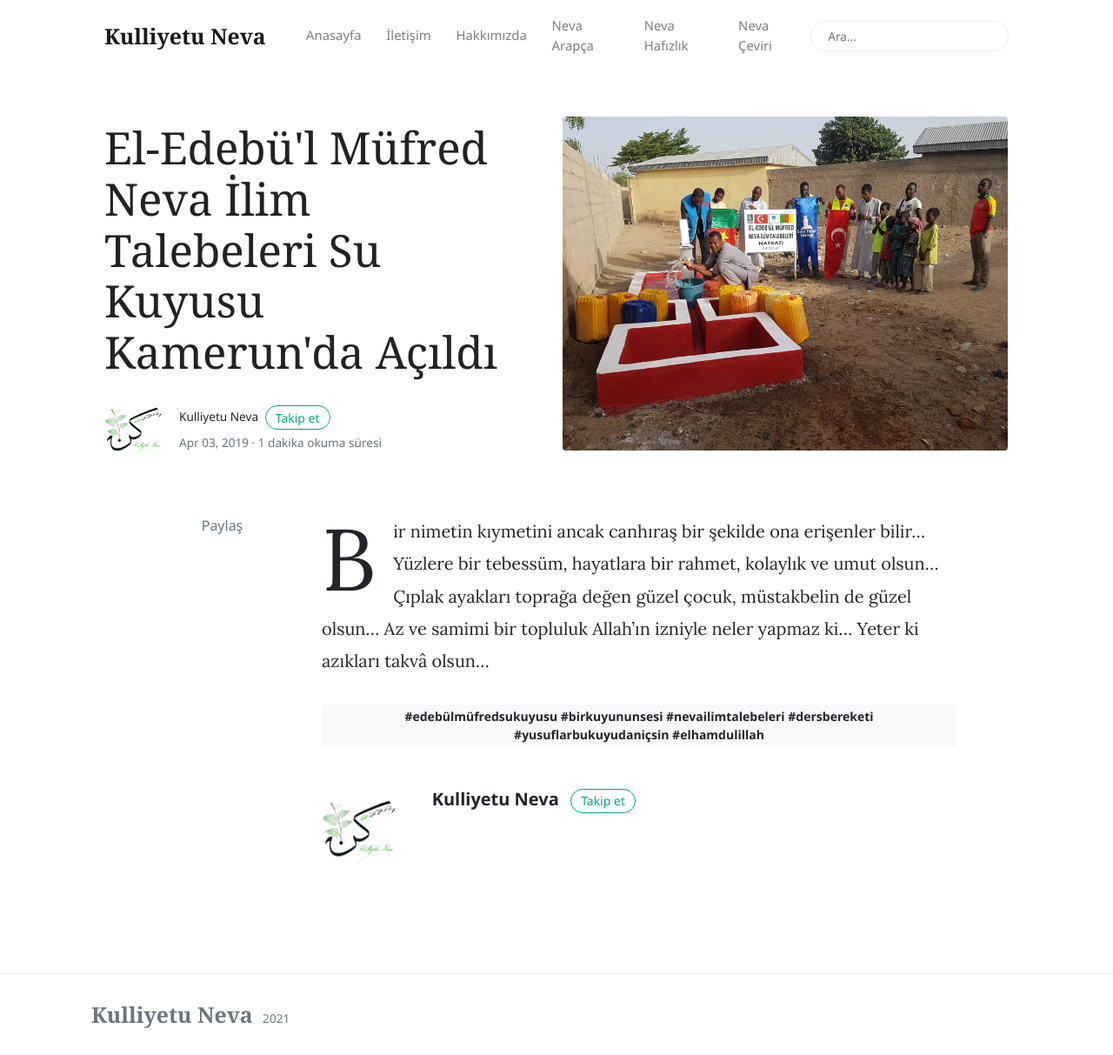
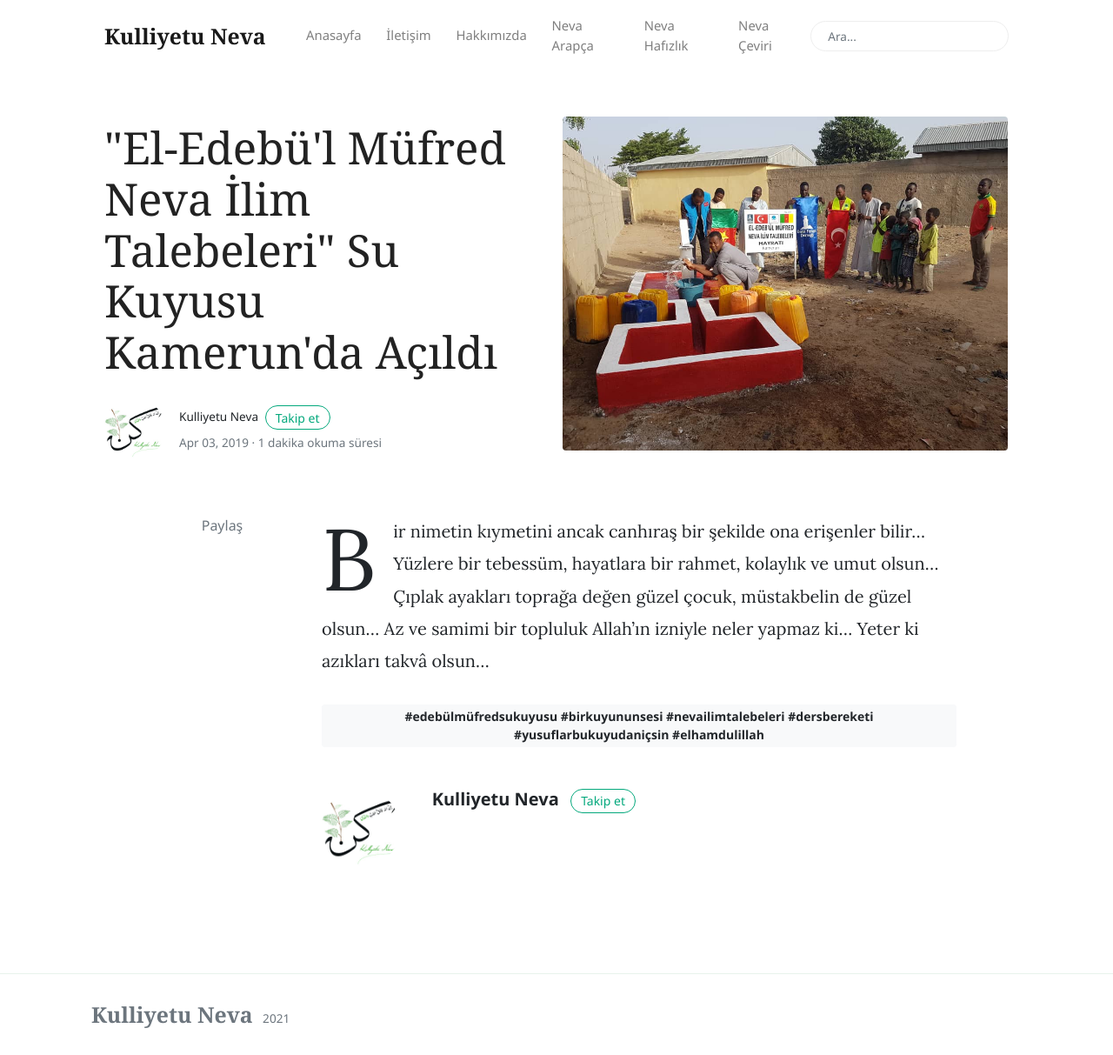
Before and after one commit to kulliyetuneva/website, a Jekyll site: the page built from _posts/2021-05-24-el-edebül-müfred-neva-ilim-talebeleri-su-kuyusu-kamerunda-açıldı.md, in a window 1280 px wide and 1213 px high. Shown: the whole window at 87% size. Built offline with Jekyll 4.4.1, drawn with Linux system fonts in a browser that asks for light colours; nearby versions of some CDN libraries; comment, search, counter and statistics services are not loaded.

```diff
--- a/_posts/2021-05-24-el-edebül-müfred-neva-ilim-talebeleri-su-kuyusu-kamerunda-açıldı.md
+++ b/_posts/2021-05-24-el-edebül-müfred-neva-ilim-talebeleri-su-kuyusu-kamerunda-açıldı.md
@@ -1,6 +1,6 @@
 ---
 layout: post
-title: El-Edebü'l Müfred Neva İlim Talebeleri Su Kuyusu Kamerun'da Açıldı
+title: "\"El-Edebü'l Müfred Neva İlim Talebeleri\" Su Kuyusu Kamerun'da Açıldı"
 date: 2019-04-03T20:56:49.448Z
 author: kulliyetuneva
 tags:
```
